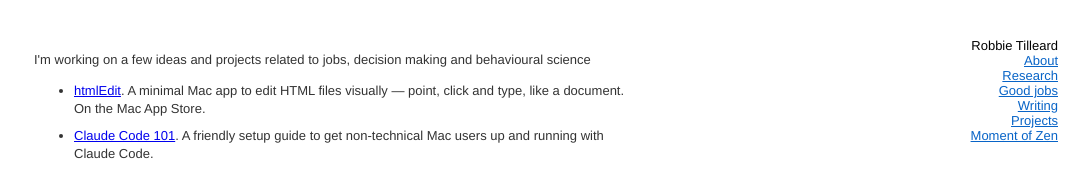
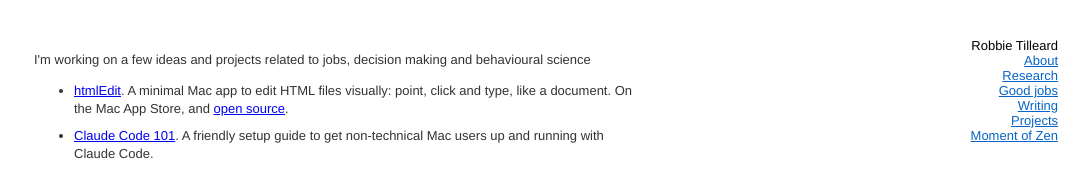
Before and after one commit to rtilleard/rtilleard.github.io, a plain HTML site: page projects.html in a window 1280 px wide. Shown: the top 172 px of the page, without its empty margins (194-1280 px from the left). Drawn offline with Linux system fonts and the light colour scheme.

Commit message:
Note htmlEdit is open source; remove em dash
Co-Authored-By: Claude Opus 4.8 <noreply@anthropic.com>

```diff
--- a/projects.html
+++ b/projects.html
@@ -29,7 +29,7 @@
 <p>I'm working on a few ideas and projects related to jobs, decision making and behavioural science </p>
 
 <ul>
-  <li><a href="https://htmledit.io/">htmlEdit</a>. A minimal Mac app to edit HTML files visually — point, click and type, like a document. On the Mac App Store.</li>
+  <li><a href="https://htmledit.io/">htmlEdit</a>. A minimal Mac app to edit HTML files visually: point, click and type, like a document. On the Mac App Store, and <a href="https://github.com/rtilleard/htmlEdit">open source</a>.</li>
   <li><a href="https://claudecode101.io/">Claude Code 101</a>. A friendly setup guide to get non-technical Mac users up and running with Claude Code.</li>
   <li><a href="https://scopecreep.vercel.app/">Escape from Scope Creep</a>. A little game about surviving endless feature requests.</li>
   <li><a href="https://www.myredteams.com/">My Red Teams</a>. Ideas to help teams make better decisions</li>
```
